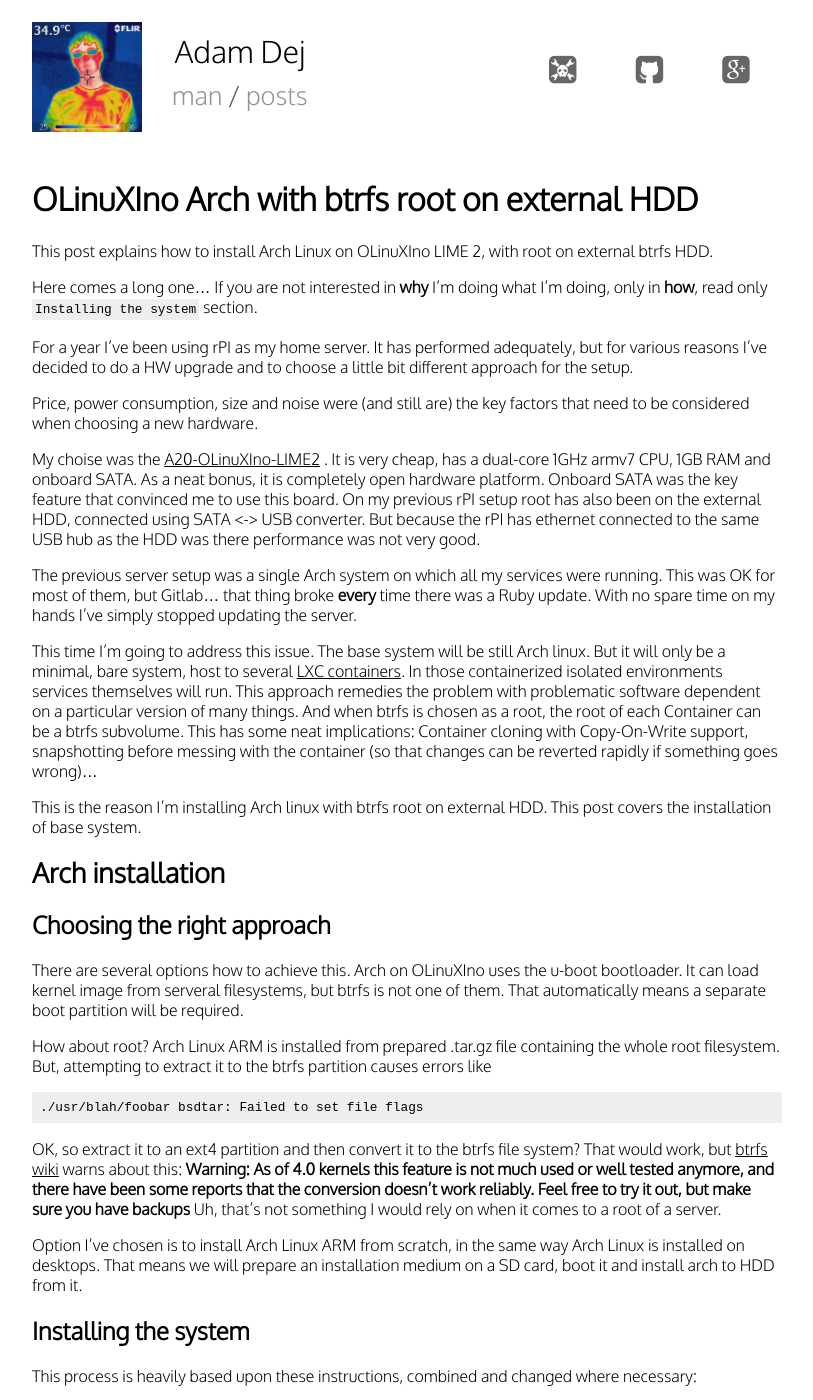
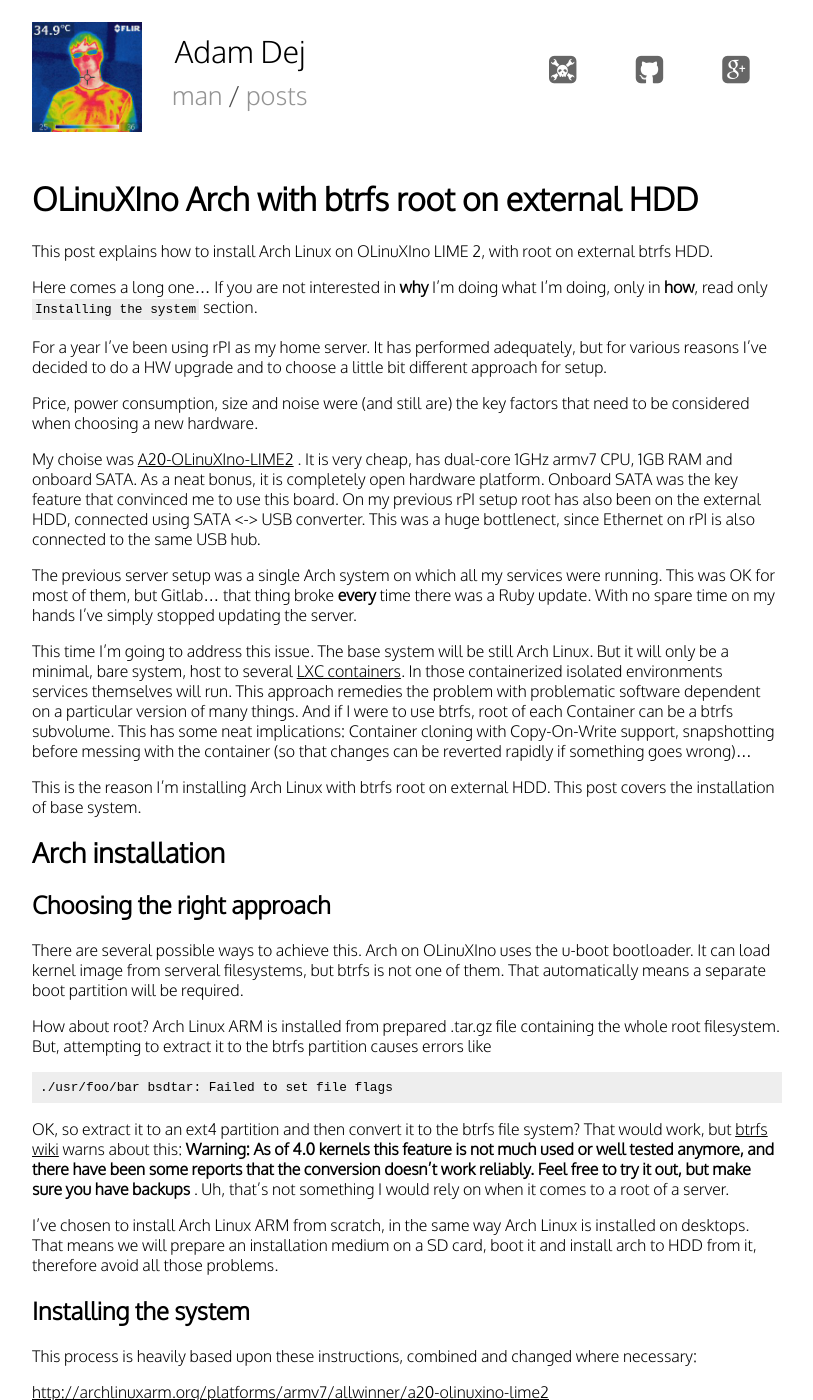
Before and after one commit to adam-dej/adam-dej.github.io, a Jekyll site: the page built from _posts/2015-07-10-olinuxino-btrfs-root-hdd.md, in a window 1280 px wide and 1400 px high. Shown: the whole window, without its empty margins (233-1046 px from the left). Built offline with Jekyll 4.4.1, drawn with Linux system fonts in a browser that asks for light colours; some web fonts are replaced; some of the changed text lies outside the part shown.

Commit message:
Correct the 'olinuxino root on btrfs' post

```diff
--- a/_posts/2015-07-10-olinuxino-btrfs-root-hdd.md
+++ b/_posts/2015-07-10-olinuxino-btrfs-root-hdd.md
@@ -12,19 +12,19 @@
 
 For a year I've been using rPI as my home server. It has performed adequately,
 but for various reasons I've decided to do a HW upgrade and to choose a little
-bit different approach for the setup.
+bit different approach for setup.
 
 Price, power consumption, size and noise were (and still are) the key factors
 that need to be considered when choosing a new hardware.
 
-My choise was the
+My choise was
 [A20-OLinuXIno-LIME2](https://www.olimex.com/Products/OLinuXino/A20/A20-OLinuXIno-LIME2/open-source-hardware)
-. It is very cheap, has a dual-core 1GHz armv7 CPU, 1GB RAM and onboard SATA.
+. It is very cheap, has dual-core 1GHz armv7 CPU, 1GB RAM and onboard SATA.
 As a neat bonus, it is completely open hardware platform. Onboard SATA was the
 key feature that convinced me to use this board. On my previous rPI setup root
-has also been on the external HDD, connected using SATA <-> USB converter. But
-because the rPI has ethernet connected to the same USB hub as the HDD was there
-performance was not very good.
+has also been on the external HDD, connected using SATA <-> USB converter. This
+was a huge bottlenect, since Ethernet on rPI is also connected to the same USB
+hub.
 
 The previous server setup was a single Arch system on which all my services were
 running. This was OK for most of them, but Gitlab... that thing broke **every**
@@ -32,17 +32,17 @@
 updating the server.
 
 This time I'm going to address this issue. The base system will be still Arch
-linux. But it will only be a minimal, bare system, host to several
+Linux. But it will only be a minimal, bare system, host to several
 [LXC containers](https://wiki.archlinux.org/index.php/Linux_Containers). In
 those containerized isolated environments services themselves will run. This
 approach remedies the problem with problematic software dependent on a
-particular version of many things. And when btrfs is chosen as a root, the root
-of each Container can be a btrfs subvolume. This has some neat implications:
+particular version of many things. And if I were to use btrfs, root of each
+Container can be a btrfs subvolume. This has some neat implications:
 Container cloning with Copy-On-Write support, snapshotting before messing with
 the container (so that changes can be reverted rapidly if something goes
 wrong)...
 
-This is the reason I'm installing Arch linux with btrfs root on external HDD.
+This is the reason I'm installing Arch Linux with btrfs root on external HDD.
 This post covers the installation of base system.
 
 Arch installation
@@ -51,9 +51,9 @@
 Choosing the right approach
 ---------------------------
 
-There are several options how to achieve this. Arch on OLinuXIno uses the u-boot
-bootloader. It can load kernel image from serveral filesystems, but btrfs is not
-one of them. That automatically means a separate boot partition will be
+There are several possible ways to achieve this. Arch on OLinuXIno uses the
+u-boot bootloader. It can load kernel image from serveral filesystems, but btrfs
+is not one of them. That automatically means a separate boot partition will be
 required.
 
 How about root? Arch Linux ARM is installed from prepared .tar.gz file
@@ -61,7 +61,7 @@
 btrfs partition causes errors like
 
 ~~~
-./usr/blah/foobar bsdtar: Failed to set file flags
+./usr/foo/bar bsdtar: Failed to set file flags
 ~~~
 
 OK, so extract it to an ext4 partition and then convert it to the btrfs file
@@ -69,11 +69,12 @@
 warns about this: **Warning: As of 4.0 kernels this feature is not much used or
 well tested anymore, and there have been some reports that the conversion
 doesn't work reliably. Feel free to try it out, but make sure you have backups**
-Uh, that's not something I would rely on when it comes to a root of a server.
+. Uh, that's not something I would rely on when it comes to a root of a server.
 
-Option I've chosen is to install Arch Linux ARM from scratch, in the same way
-Arch Linux is installed on desktops. That means we will prepare an installation
-medium on a SD card, boot it and install arch to HDD from it.
+I've chosen  to install Arch Linux ARM from scratch, in the same way Arch Linux
+is installed on desktops. That means we will prepare an installation medium on a
+SD card, boot it and install arch to HDD from it, therefore avoid all those
+problems.
 
 Installing the system
 ---------------------
@@ -115,26 +117,26 @@
 Format and mount the installation partition:
 
 ~~~
-mkfs.ext4 /dev/sdX1
-mount /dev/sdX1 /mnt/tmp
+# mkfs.ext4 /dev/sdX1
+# mount /dev/sdX1 /mnt/tmp
 ~~~
 
 Download and extract Arch Linux ARM image to the installation partition:
 
 ~~~
-wget http://archlinuxarm.org/os/ArchLinuxARM-armv7-latest.tar.gz
-bsdtar -xpf ArchLinuxARM-armv7-latest.tar.gz -C /mnt/tmp
-sync
+# wget http://archlinuxarm.org/os/ArchLinuxARM-armv7-latest.tar.gz
+# bsdtar -xpf ArchLinuxARM-armv7-latest.tar.gz -C /mnt/tmp
+# sync
 ~~~
 
 Download and install bootloader to the card:
 
 ~~~
-wget http://archlinuxarm.org/os/sunxi/boot/a20-olinuxino-lime2/u-boot-sunxi-with-spl.bin
-dd if=u-boot-sunxi-with-spl.bin of=/dev/sdX bs=1024 seek=8
-wget http://archlinuxarm.org/os/sunxi/boot/a20-olinuxino-lime2/boot.scr -O /mnt/tmp/boot/boot.scr
-umount /mnt/tmp
-sync
+# wget http://archlinuxarm.org/os/sunxi/boot/a20-olinuxino-lime2/u-boot-sunxi-with-spl.bin
+# dd if=u-boot-sunxi-with-spl.bin of=/dev/sdX bs=1024 seek=8
+# wget http://archlinuxarm.org/os/sunxi/boot/a20-olinuxino-lime2/boot.scr -O /mnt/tmp/boot/boot.scr
+# umount /mnt/tmp
+# sync
 ~~~
 
 Now insert the card to your OLinuXIno (with connected HDD you will install Arch
@@ -180,17 +182,17 @@
 # pacstrap /mnt base btrfs-progs
 ~~~
 
-Note: The above command won't install the kernel itself (and I was wondering why
-won't it boot...). We will install it later.
+Note: The above command won't install kernel itself (and I was wondering why
+it would't boot...). We will install it later.
 
-Now for the basic configuration. Create fstab:
+Now for the basic configuration. Create `fstab`:
 
 ~~~
 # genfstab -p /mnt >> /mnt/etc/fstab
 ~~~
 
-Now, our /boot partition is `mmcblk0p2`. We will change it later to `mmcblk0p1`,
-so let's tell `fstab` that. Change this line:
+Now, our `/boot` partition is `mmcblk0p2`. We will change it later to
+`mmcblk0p1`, so let's tell `fstab` that. Change line containing `mmcblk0p2` to:
 
 ~~~
 /dev/mmcblk0p1          /boot       ext2        rw,relatime 0 2
@@ -369,10 +371,15 @@
 [  408.655073] systemd-journald[128]: Creating journal file /var/log/journal/bd00c0bbc8e94c7197c9d945a65fe627/user-1000.journal on a btrfs file system, and copy-on-write is enabled. This is likely to slow down journal access substantially, please consider turning off the copy-on-write file attribute on the journal directory, using chattr +C.
 ~~~
 
-Do what it says:
+So let's disable CoW for for `/var/log/journal` and all existing files (this
+must be done from other system, files mustn't be used during this process):
 
 ~~~
-# chattr +C /var/log/journal/
+# mv /var/log/journal /var/log/journal_old
+# mkdir /var/log/journal
+# chattr +C /var/log/journal
+# cp -a /var/log/journal_old/* /var/log/journal
+# rm -rf /var/log/journal_old
 ~~~
 
 Optionally: create yourself a user, upload your public key and disable `ssh` password and
```
Also changed, not shown: other parts of _posts/2015-07-10-olinuxino-btrfs-root-hdd.md (+8 -7 lines).
